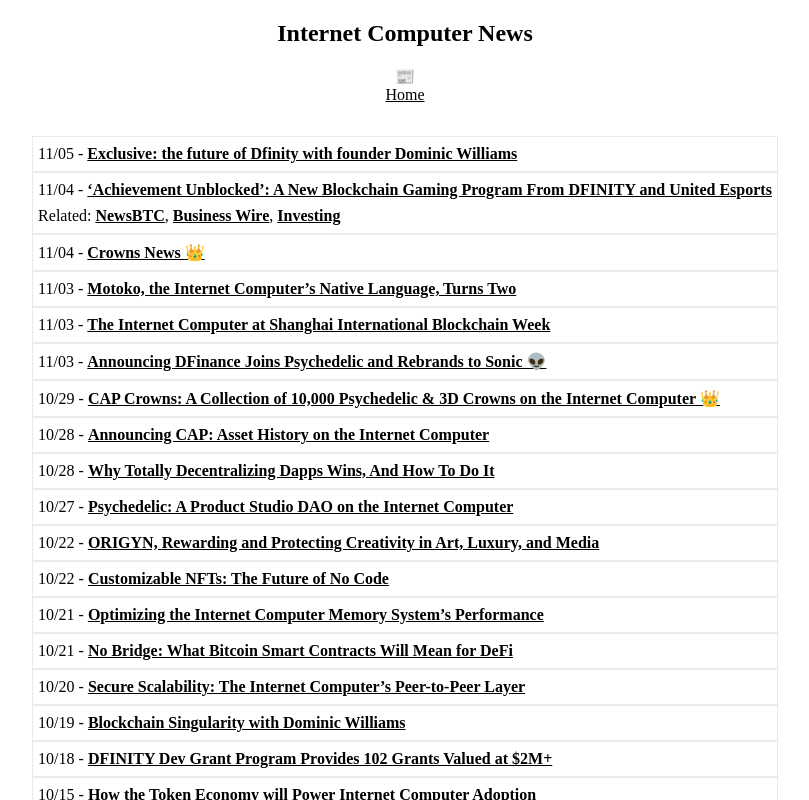
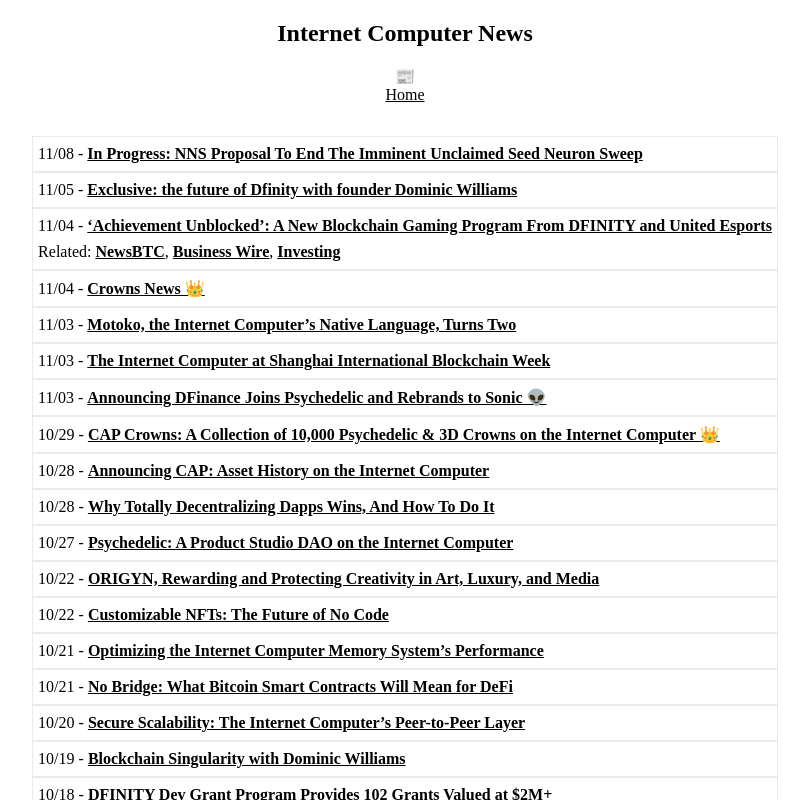
Before and after one commit to rjlucasm/ictoday, a Next.js app: page /news/2021 in a window 1280 px wide. Shown: the top 800 px of the page, without its empty margins (235-1044 px from the left). Built offline with nearby package versions, Linux system fonts and the light colour scheme.

Commit message:
News 11/08

```diff
--- a/components/topnews.js
+++ b/components/topnews.js
@@ -2,7 +2,7 @@
 
 const Topnews = () => (
     <div className="topnews">
-        <p><a href="https://medium.com/dfinity/motoko-the-internet-computers-native-language-turns-two-a32c3c5ab704" target="_blank" rel="noopener noreferrer">Motoko, the Internet Computer’s Native Language, Turns Two</a></p>
+        <p><a href="https://medium.com/dfinity/in-progress-nns-proposal-to-end-the-imminent-unclaimed-seed-neuron-sweep-4855ac84357c" target="_blank" rel="noopener noreferrer">In Progress: NNS Proposal To End The Imminent Unclaimed Seed Neuron Sweep</a></p>
         <Link href="/news/2021"><a style={{ color: 'inherit' }, {fontWeight: 'bold'}}>+News</a></Link>
     </div>
 );
--- a/pages/index.js
+++ b/pages/index.js
@@ -27,7 +27,7 @@
         <meta name="google-site-verification" content="3fDCrJUUQIo7GSYLlE-KnTSiesID0eUY3QJo0tys0wI" />
       </Head>
 
-      {/* <Topnews/> */}
+      <Topnews/>
 
       <main className="main">
         {/* <div className="highlights">
--- a/pages/news/2021.js
+++ b/pages/news/2021.js
@@ -17,6 +17,9 @@
             <Link href="/"><a style={{ color: 'inherit' }}>Home</a></Link>
 
             <div className="pagesgrid">
+            <div className="pagescard">11/08 -&nbsp;
+                <a href="https://medium.com/dfinity/in-progress-nns-proposal-to-end-the-imminent-unclaimed-seed-neuron-sweep-4855ac84357c" target="_blank" rel="noopener noreferrer">In Progress: NNS Proposal To End The Imminent Unclaimed Seed Neuron Sweep</a>
+            </div>
             <div className="pagescard">11/05 -&nbsp;
                 <a href="https://finance.yahoo.com/news/exclusive-future-dfinity-founder-dominic-145415709.html" target="_blank" rel="noopener noreferrer">Exclusive: the future of Dfinity with founder Dominic Williams</a>
             </div>
```
